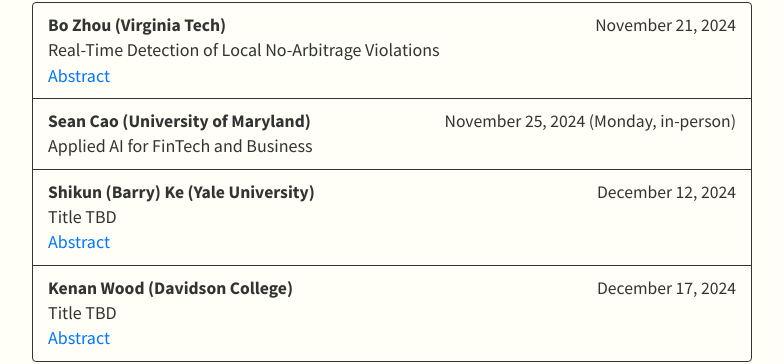
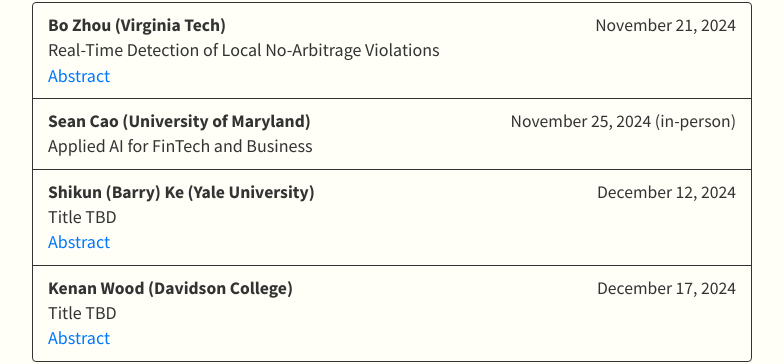
Before and after one commit to SML-Fin/SML-Fin.github.io, a Jekyll site: the page built from index.md, in a window 1280 px wide and 900 px high, scrolled down 423 px. Shown: the part 150-514 px from the top of the window, without its empty margins (248-1031 px from the left). Built offline with Jekyll 4.4.1, drawn with Linux system fonts in a browser that asks for light colours; nearby versions of some CDN libraries; our own code applies the rules of GitHub Pages for plain Markdown files.

Commit message:
Update talks.yml

```diff
--- a/_data/talks.yml
+++ b/_data/talks.yml
@@ -5,7 +5,7 @@
       title: Real-Time Detection of Local No-Arbitrage Violations
       abstract: This paper focuses on the task of detecting local episodes involving violation of the standard Itô semimartingale assumption for financial asset prices in real time that might induce arbitrage opportunities. Our proposed detectors, defined as stopping rules, are applied sequentially to continually incoming high-frequency data. We show that they are asymptotically exponentially distributed in the absence of Itô semimartingale violations. On the other hand, when a violation occurs, we can achieve immediate detection under infill asymptotics. A Monte Carlo study demonstrates that the asymptotic results provide a good approximation to the finite-sample behavior of the sequential detectors. An empirical application to S&P 500 index futures data corroborates the effectiveness of our detectors in swiftly identifying the emergence of an extreme return persistence episode in real time.
     - speaker: Sean Cao (University of Maryland)
-      date: November 25, 2024 (Monday, in-person)
+      date: November 25, 2024 (in-person)
       title: Applied AI for FinTech and Business
     - speaker: Shikun (Barry) Ke (Yale University)
       date: December 12, 2024
```
